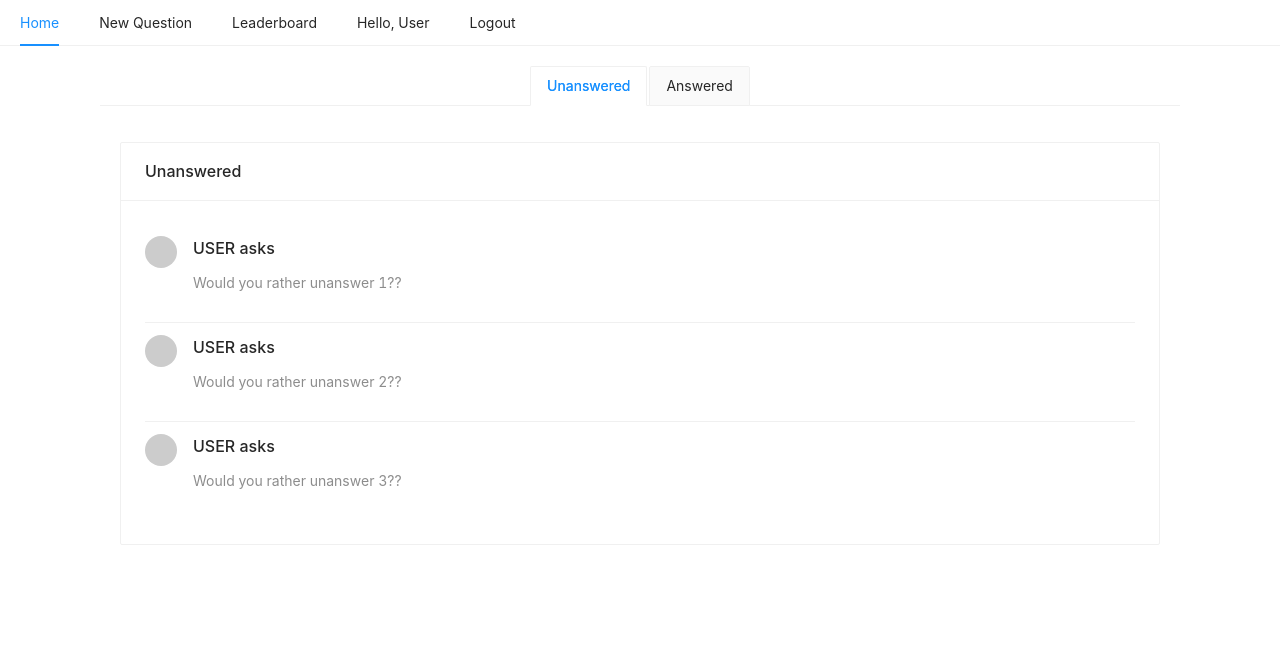
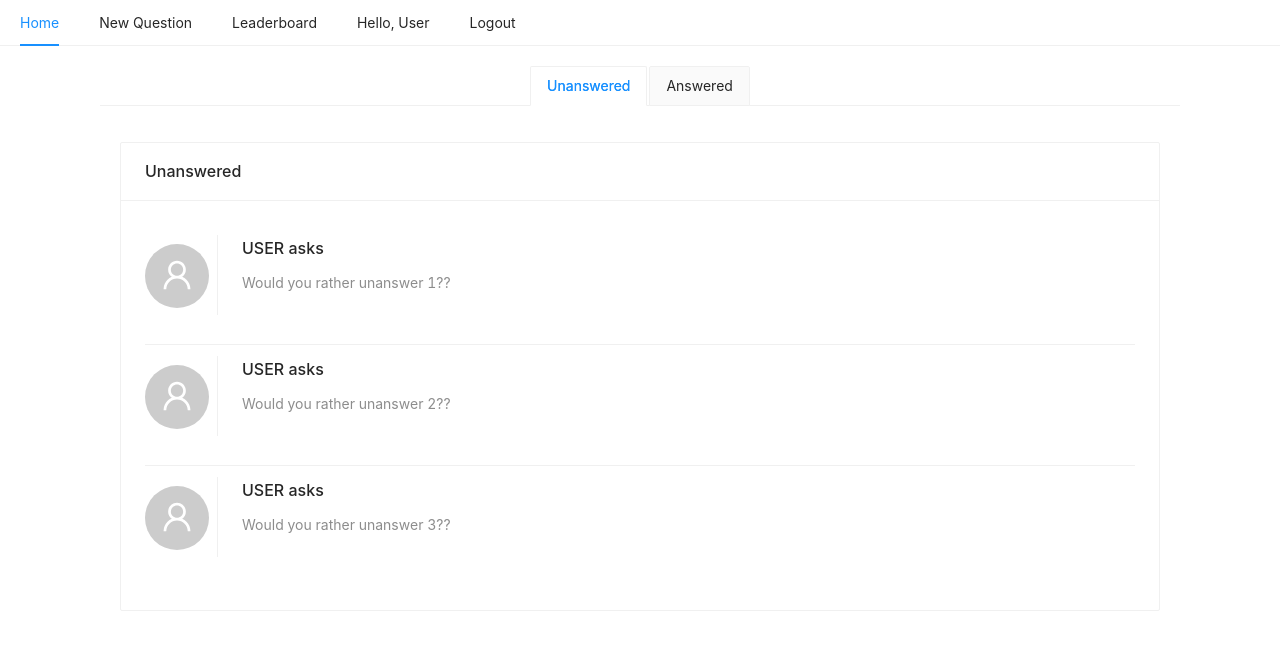
Before and after one commit to septra/would-you-rather, a React (Vite) app: page / in a window 1280 px wide. Shown: the top 650 px of the page. Built offline with nearby package versions, Linux system fonts and the light colour scheme.

Commit message:
Styling changes for Poll component

```diff
--- a/src/Poll.jsx
+++ b/src/Poll.jsx
@@ -1,9 +1,24 @@
 import React from 'react';
-import { Card, Avatar, Tabs, List } from 'antd';
+import { Card, Avatar, Tabs, List, Divider } from 'antd';
 import styled from 'styled-components'
+import { UserOutlined } from '@ant-design/icons';
 
 const StyledCard = styled(Card)`
 `
+
+const StyledDivider = styled(Divider)`
+    height: 10vh;
+`
+
+const StyledAvatar = (props) => {
+    return (
+        <div>
+            <Avatar {...props}></Avatar>
+            <StyledDivider type="vertical" />
+        </div>
+    )
+}
+
 const { TabPane } = Tabs;
 
 const Poll = () => {
@@ -33,6 +48,7 @@ const Poll = () => {
             ))}
         </Tabs>
     );
+
 }
 
 function QuestionList(props) {
@@ -55,7 +71,7 @@ function Question(props) {
     return (
         <List.Item>
             <List.Item.Meta
-                avatar={<Avatar src={''} />}
+                avatar={<StyledAvatar size={64} icon={<UserOutlined />} src={''} />}
                 title={'USER asks'}
                 description={props.text}
              />
```
